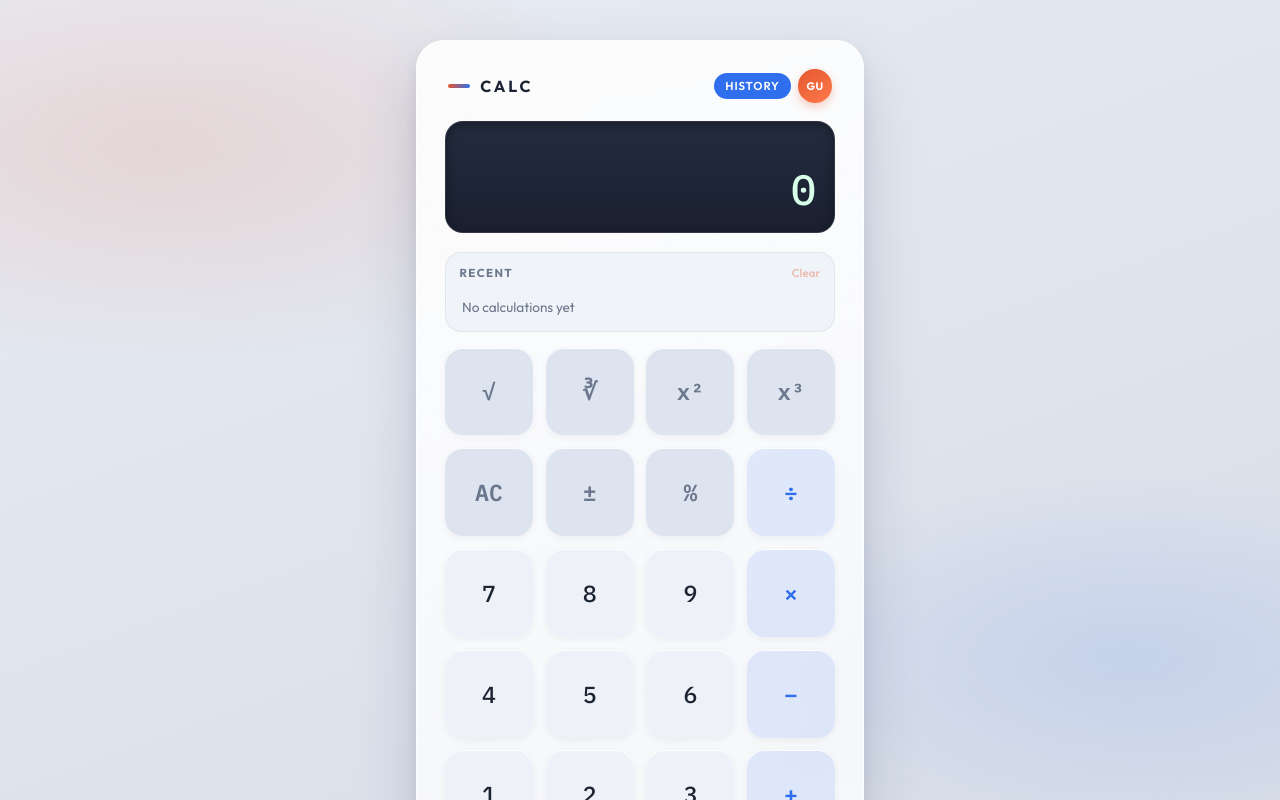
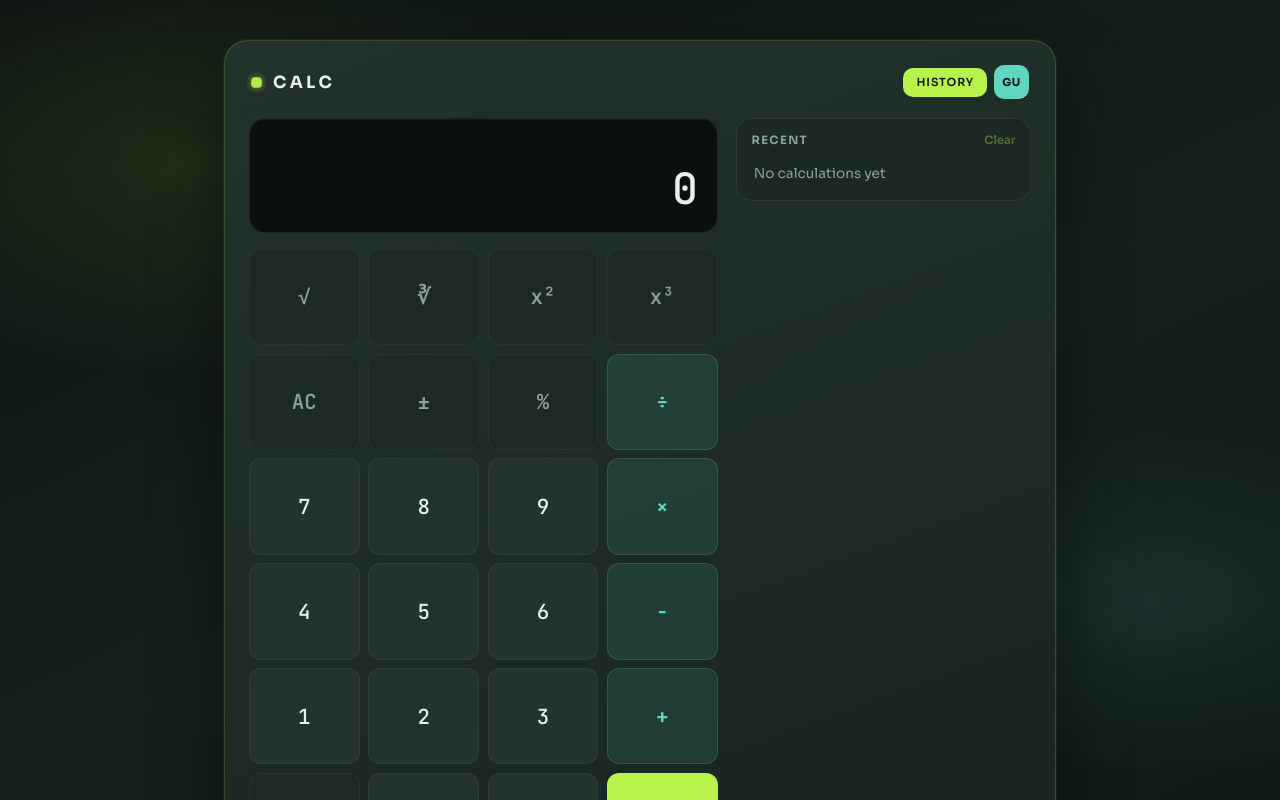
Before and after one commit to aimetrics88testing/Calculator_repo, a React (Vite) app: page / in a window 1280 px wide. Shown: the top 800 px of the page. Built offline with nearby package versions, Linux system fonts and the light colour scheme.

Commit message:
Restyle calculator with dark lime theme and side panel layout.
Co-authored-by: Cursor <cursoragent@cursor.com>

```diff
--- a/index.html
+++ b/index.html
@@ -7,7 +7,7 @@
     <link rel="preconnect" href="https://fonts.googleapis.com" />
     <link rel="preconnect" href="https://fonts.gstatic.com" crossorigin />
     <link
-      href="https://fonts.googleapis.com/css2?family=IBM+Plex+Mono:wght@400;500;600&family=Outfit:wght@400;500;600;700&display=swap"
+      href="https://fonts.googleapis.com/css2?family=JetBrains+Mono:wght@400;500;600;700&family=Sora:wght@400;500;600;700&display=swap"
       rel="stylesheet"
     />
     <title>Calculator</title>
--- a/src/App.css
+++ b/src/App.css
@@ -6,14 +6,15 @@
 }
 
 .calculator {
-  width: min(100%, 26rem);
-  padding: 1.5rem;
+  width: min(100%, 34rem);
+  display: grid;
+  gap: 1rem;
+  padding: 1.35rem;
   border-radius: var(--radius);
   background:
-    linear-gradient(165deg, rgba(255, 255, 255, 0.88) 0%, var(--shell) 100%);
-  border: 1px solid rgba(255, 255, 255, 0.7);
+    linear-gradient(160deg, rgba(36, 51, 45, 0.95) 0%, var(--shell) 100%);
+  border: 1px solid var(--shell-edge);
   box-shadow: var(--shadow);
-  backdrop-filter: blur(18px);
   animation: rise-in 0.55s cubic-bezier(0.22, 1, 0.36, 1) both;
 }
 
@@ -21,36 +22,25 @@
   display: flex;
   align-items: center;
   gap: 0.65rem;
-  margin-bottom: 1.15rem;
-  padding-inline: 0.2rem;
+  padding-inline: 0.15rem;
+  grid-column: 1 / -1;
 }
 
 .calculator__mark {
-  width: 1.35rem;
-  height: 0.28rem;
-  border-radius: 999px;
-  background: linear-gradient(90deg, var(--accent), var(--operator));
-  animation: slide-mark 2.8s ease-in-out infinite;
+  width: 0.7rem;
+  height: 0.7rem;
+  border-radius: 4px;
+  background: var(--accent);
+  box-shadow: 0 0 0 4px rgba(184, 242, 74, 0.12);
+  animation: pulse-mark 2.6s ease-in-out infinite;
 }
 
 .calculator__title {
-  font-size: 1rem;
-  font-weight: 650;
-  letter-spacing: 0.18em;
+  font-size: 1.05rem;
+  font-weight: 700;
+  letter-spacing: 0.2em;
   text-transform: uppercase;
   color: var(--ink);
-}
-
-.history-toggle {
-  padding: 0.35rem 0.7rem;
-  border-radius: 999px;
-  font-size: 0.72rem;
-  font-weight: 600;
-  letter-spacing: 0.08em;
-  text-transform: uppercase;
-  color: var(--ink-muted);
-  background: var(--key-func);
-  transition: background 0.15s ease, color 0.15s ease;
 }
 
 .calculator__actions {
@@ -60,34 +50,48 @@
   gap: 0.45rem;
 }
 
+.history-toggle {
+  padding: 0.4rem 0.75rem;
+  border-radius: 10px;
+  font-size: 0.7rem;
+  font-weight: 600;
+  letter-spacing: 0.08em;
+  text-transform: uppercase;
+  color: var(--ink-muted);
+  background: var(--key-func);
+  border: 1px solid rgba(231, 242, 236, 0.06);
+  transition: background 0.15s ease, color 0.15s ease, border-color 0.15s ease;
+}
+
 .history-toggle:hover {
   color: var(--ink);
-  background: #d2dae8;
+  background: var(--key);
 }
 
 .history-toggle--active {
-  color: #fff;
-  background: var(--operator);
+  color: #101910;
+  background: var(--accent);
+  border-color: transparent;
 }
 
 .profile-button {
-  width: 2.1rem;
-  height: 2.1rem;
-  border-radius: 50%;
+  width: 2.15rem;
+  height: 2.15rem;
+  border-radius: 10px;
   display: grid;
   place-items: center;
-  background: linear-gradient(145deg, var(--accent), #ff7a4d);
-  box-shadow: 0 4px 10px rgba(228, 87, 46, 0.28);
-  transition: transform 0.12s ease, box-shadow 0.15s ease;
+  background: var(--operator);
+  color: #0c1210;
+  transition: transform 0.12s ease, background 0.15s ease;
 }
 
 .profile-button:hover {
+  background: var(--operator-hover);
   transform: translateY(-1px);
-  box-shadow: 0 6px 14px rgba(228, 87, 46, 0.34);
 }
 
 .profile-button--active {
-  outline: 2px solid var(--operator);
+  outline: 2px solid var(--accent);
   outline-offset: 2px;
 }
 
@@ -95,15 +99,68 @@
   font-size: 0.68rem;
   font-weight: 700;
   letter-spacing: 0.04em;
-  color: #fff;
 }
 
-.profile {
-  margin-bottom: 1rem;
-  padding: 0.9rem 0.95rem;
+.calculator__main {
+  display: grid;
+  gap: 1rem;
+}
+
+.calculator__side {
+  display: grid;
+  gap: 1rem;
+  align-content: start;
+}
+
+.display {
+  min-height: 6.25rem;
+  padding: 1.15rem 1.25rem;
   border-radius: 16px;
-  background: rgba(238, 242, 248, 0.85);
-  border: 1px solid rgba(40, 55, 90, 0.08);
+  background: var(--display);
+  border: 1px solid rgba(184, 242, 74, 0.1);
+  box-shadow: inset 0 1px 0 rgba(255, 255, 255, 0.04);
+  text-align: right;
+  overflow: hidden;
+  color: var(--display-ink);
+}
+
+.display__expression {
+  min-height: 1.25rem;
+  margin-bottom: 0.4rem;
+  font-family: var(--font-display);
+  font-size: 0.8rem;
+  font-weight: 400;
+  color: var(--display-muted);
+  white-space: nowrap;
+  overflow: hidden;
+  text-overflow: ellipsis;
+}
+
+.display__value {
+  font-family: var(--font-display);
+  font-size: clamp(1.9rem, 7vw, 2.7rem);
+  font-weight: 500;
+  line-height: 1.15;
+  letter-spacing: -0.03em;
+  word-break: break-all;
+  transition: font-size 0.2s ease;
+}
+
+.display__value--compact {
+  font-size: clamp(1.35rem, 5.5vw, 1.85rem);
+}
+
+.display__value--error {
+  color: var(--danger);
+  font-size: clamp(1.6rem, 6vw, 2.2rem);
+}
+
+.profile,
+.history {
+  padding: 0.9rem;
+  border-radius: 16px;
+  background: var(--panel);
+  border: 1px solid rgba(231, 242, 236, 0.08);
   animation: rise-in 0.35s cubic-bezier(0.22, 1, 0.36, 1) both;
 }
 
@@ -115,15 +172,15 @@
 }
 
 .profile__avatar {
-  width: 2.6rem;
-  height: 2.6rem;
-  border-radius: 50%;
+  width: 2.55rem;
+  height: 2.55rem;
+  border-radius: 10px;
   display: grid;
   place-items: center;
-  font-size: 0.8rem;
+  font-size: 0.78rem;
   font-weight: 700;
-  color: #fff;
-  background: linear-gradient(145deg, var(--accent), #ff7a4d);
+  color: #0c1210;
+  background: var(--accent);
 }
 
 .profile__name {
@@ -140,17 +197,17 @@
 .profile__stats {
   display: grid;
   grid-template-columns: 1fr 1fr;
-  gap: 0.55rem;
+  gap: 0.5rem;
 }
 
 .profile__stat {
   padding: 0.55rem 0.65rem;
   border-radius: 12px;
-  background: rgba(255, 255, 255, 0.7);
+  background: rgba(10, 16, 14, 0.45);
 }
 
 .profile__stat dt {
-  font-size: 0.68rem;
+  font-size: 0.66rem;
   font-weight: 650;
   letter-spacing: 0.08em;
   text-transform: uppercase;
@@ -163,15 +220,6 @@
   font-size: 1.05rem;
   font-weight: 500;
   color: var(--ink);
-}
-
-.history {
-  margin-bottom: 1rem;
-  padding: 0.75rem 0.85rem;
-  border-radius: 16px;
-  background: rgba(238, 242, 248, 0.85);
-  border: 1px solid rgba(40, 55, 90, 0.08);
-  animation: rise-in 0.35s cubic-bezier(0.22, 1, 0.36, 1) both;
 }
 
 .history__header {
@@ -213,7 +261,7 @@
 
 .history__list {
   list-style: none;
-  max-height: 8.5rem;
+  max-height: 11rem;
   overflow-y: auto;
   display: grid;
   gap: 0.35rem;
@@ -227,12 +275,12 @@
   padding: 0.55rem 0.65rem;
   border-radius: 12px;
   text-align: right;
-  background: rgba(255, 255, 255, 0.7);
+  background: rgba(10, 16, 14, 0.45);
   transition: background 0.15s ease, transform 0.12s ease;
 }
 
 .history__item:hover {
-  background: #fff;
+  background: rgba(184, 242, 74, 0.1);
   transform: translateY(-1px);
 }
 
@@ -249,78 +297,31 @@
   font-family: var(--font-display);
   font-size: 1rem;
   font-weight: 500;
-  color: var(--ink);
-}
-
-.display {
-  min-height: 6rem;
-  margin-bottom: 1.15rem;
-  padding: 1.1rem 1.2rem;
-  border-radius: 18px;
-  background:
-    linear-gradient(180deg, #232b3d 0%, var(--display) 100%);
-  border: 1px solid rgba(255, 255, 255, 0.08);
-  box-shadow: inset 0 2px 10px rgba(0, 0, 0, 0.35);
-  text-align: right;
-  overflow: hidden;
-  color: var(--display-ink);
-}
-
-.display__expression {
-  min-height: 1.25rem;
-  margin-bottom: 0.4rem;
-  font-family: var(--font-display);
-  font-size: 0.82rem;
-  font-weight: 400;
-  color: var(--display-muted);
-  white-space: nowrap;
-  overflow: hidden;
-  text-overflow: ellipsis;
-}
-
-.display__value {
-  font-family: var(--font-display);
-  font-size: clamp(1.9rem, 8vw, 2.65rem);
-  font-weight: 500;
-  line-height: 1.15;
-  letter-spacing: -0.03em;
-  word-break: break-all;
-  transition: font-size 0.2s ease;
-}
-
-.display__value--compact {
-  font-size: clamp(1.35rem, 6vw, 1.85rem);
-}
-
-.display__value--error {
-  color: #ff8d98;
-  font-size: clamp(1.6rem, 7vw, 2.2rem);
+  color: var(--accent);
 }
 
 .keypad {
   display: grid;
   grid-template-columns: repeat(4, 1fr);
-  gap: 0.7rem;
+  gap: 0.55rem;
 }
 
 .key {
-  aspect-ratio: 1;
-  min-height: 3.6rem;
+  min-height: 3.35rem;
+  aspect-ratio: 1.15 / 1;
   display: grid;
   place-items: center;
-  border-radius: 18px;
+  border-radius: 12px;
   font-family: var(--font-display);
-  font-size: 1.3rem;
+  font-size: 1.2rem;
   font-weight: 500;
   background: var(--key);
   color: var(--ink);
-  box-shadow:
-    inset 0 1px 0 rgba(255, 255, 255, 0.9),
-    0 2px 6px rgba(40, 55, 90, 0.06);
+  border: 1px solid rgba(231, 242, 236, 0.05);
   transition:
     background 0.15s ease,
     transform 0.12s ease,
-    box-shadow 0.15s ease,
+    border-color 0.15s ease,
     color 0.15s ease;
   user-select: none;
   -webkit-tap-highlight-color: transparent;
@@ -333,44 +334,44 @@
 
 .key:active {
   background: var(--key-pressed);
-  transform: translateY(1px) scale(0.97);
-  box-shadow: inset 0 2px 6px rgba(40, 55, 90, 0.12);
+  transform: translateY(1px) scale(0.98);
 }
 
 .key--func {
   background: var(--key-func);
   color: var(--ink-muted);
-  font-size: 1.05rem;
+  font-size: 0.98rem;
   font-weight: 600;
 }
 
 .key--func:hover {
-  background: #d2dae8;
   color: var(--ink);
+  background: var(--key);
 }
 
 .key--op {
-  background: rgba(47, 111, 237, 0.12);
+  background: rgba(95, 214, 192, 0.12);
   color: var(--operator);
+  border-color: rgba(95, 214, 192, 0.18);
   font-weight: 600;
 }
 
 .key--op:hover {
-  background: rgba(47, 111, 237, 0.2);
+  background: rgba(95, 214, 192, 0.2);
   color: var(--operator-hover);
 }
 
 .key--op.key--active {
   background: var(--operator);
-  color: #fff;
-  box-shadow: 0 6px 16px rgba(47, 111, 237, 0.28);
+  color: #0c1210;
+  border-color: transparent;
 }
 
 .key--eq {
   background: var(--accent);
-  color: #fff;
-  font-weight: 650;
-  box-shadow: 0 8px 18px rgba(228, 87, 46, 0.28);
+  color: #101910;
+  font-weight: 700;
+  border-color: transparent;
 }
 
 .key--eq:hover {
@@ -379,7 +380,6 @@
 
 .key--eq:active {
   background: var(--accent-pressed);
-  box-shadow: 0 3px 8px rgba(228, 87, 46, 0.22);
 }
 
 @keyframes rise-in {
@@ -393,32 +393,32 @@
   }
 }
 
-@keyframes slide-mark {
+@keyframes pulse-mark {
   0%,
   100% {
-    transform: scaleX(1);
+    transform: scale(1);
     opacity: 1;
   }
   50% {
-    transform: scaleX(0.72);
-    opacity: 0.75;
+    transform: scale(0.86);
+    opacity: 0.7;
   }
 }
 
-@media (max-width: 380px) {
+@media (max-width: 420px) {
   .calculator {
-    padding: 1.1rem;
-    border-radius: 22px;
+    padding: 1rem;
+    border-radius: 18px;
   }
 
   .keypad {
-    gap: 0.55rem;
+    gap: 0.45rem;
   }
 
   .key {
-    min-height: 3.15rem;
-    border-radius: 14px;
-    font-size: 1.15rem;
+    min-height: 3rem;
+    border-radius: 10px;
+    font-size: 1.05rem;
   }
 
   .display {
@@ -427,26 +427,40 @@
   }
 }
 
-@media (min-width: 640px) {
+@media (min-width: 820px) {
   .calculator {
-    width: min(100%, 28rem);
-    padding: 1.75rem;
+    width: min(100%, 52rem);
+    grid-template-columns: minmax(0, 1.35fr) minmax(14rem, 0.85fr);
+    padding: 1.5rem;
+    gap: 1.15rem;
   }
 
-  .keypad {
-    gap: 0.8rem;
+  .calculator__main {
+    grid-column: 1;
+  }
+
+  .calculator__side {
+    grid-column: 2;
+    grid-row: 2;
+    min-height: 100%;
+  }
+
+  .history__list {
+    max-height: 22rem;
   }
 
   .key {
-    min-height: 4.1rem;
-    font-size: 1.45rem;
+    min-height: 3.75rem;
+    font-size: 1.3rem;
   }
 }
 
 @media (prefers-reduced-motion: reduce) {
   .calculator,
   .calculator__mark,
-  .key {
+  .key,
+  .profile,
+  .history {
     animation: none;
     transition: none;
   }
--- a/src/App.jsx
+++ b/src/App.jsx
@@ -396,11 +396,29 @@ export default function App() {
           </div>
         </header>
 
+        <div className="calculator__main">
           <div className="display" aria-live="polite">
             <p className="display__expression">{expression || '\u00A0'}</p>
             <p className={displayClass}>{formatDisplay(display)}</p>
           </div>
 
+          <div className="keypad" role="group" aria-label="Keypad">
+            {buttons.map(({ label, type, aria }) => (
+              <button
+                key={label}
+                type="button"
+                className={`key key--${type}${operator === label && !overwrite ? ' key--active' : ''}`}
+                onClick={() => handlePress(label)}
+                aria-label={aria || label}
+              >
+                {label}
+              </button>
+            ))}
+          </div>
+        </div>
+
+        {(showProfile || showHistory) && (
+          <aside className="calculator__side">
             {showProfile && (
               <section className="profile" id="calc-profile" aria-label="User profile">
                 <div className="profile__identity">
@@ -460,20 +478,8 @@ export default function App() {
                 )}
               </section>
             )}
-
-        <div className="keypad" role="group" aria-label="Keypad">
-          {buttons.map(({ label, type, aria }) => (
-            <button
-              key={label}
-              type="button"
-              className={`key key--${type}${operator === label && !overwrite ? ' key--active' : ''}`}
-              onClick={() => handlePress(label)}
-              aria-label={aria || label}
-            >
-              {label}
-            </button>
-          ))}
-        </div>
+          </aside>
+        )}
       </section>
     </main>
   )
--- a/src/index.css
+++ b/src/index.css
@@ -7,28 +7,30 @@
 }
 
 :root {
-  --bg-deep: #d7dde8;
-  --bg-mid: #e8ecf3;
-  --ink: #1c2433;
-  --ink-muted: #6b778c;
-  --accent: #e4572e;
-  --accent-hover: #f06a42;
-  --accent-pressed: #c94620;
-  --danger: #c23b4a;
-  --operator: #2f6fed;
-  --operator-hover: #4a84f5;
-  --key: #eef2f8;
-  --key-hover: #e2e8f2;
-  --key-pressed: #d5dce8;
-  --key-func: #dde4ef;
-  --shell: rgba(255, 255, 255, 0.72);
-  --display: #1a2030;
-  --display-ink: #d8ffe8;
-  --display-muted: #7fa892;
-  --shadow: 0 28px 60px rgba(40, 55, 90, 0.18), 0 8px 18px rgba(40, 55, 90, 0.08);
-  --radius: 28px;
-  --font-ui: 'Outfit', system-ui, sans-serif;
-  --font-display: 'IBM Plex Mono', ui-monospace, monospace;
+  --bg-deep: #0c1210;
+  --bg-mid: #15201c;
+  --ink: #e7f2ec;
+  --ink-muted: #8aa397;
+  --accent: #b8f24a;
+  --accent-hover: #c9ff63;
+  --accent-pressed: #9ad632;
+  --danger: #ff6b7a;
+  --operator: #5fd6c0;
+  --operator-hover: #7eecd8;
+  --key: #24332d;
+  --key-hover: #2f4239;
+  --key-pressed: #1a2621;
+  --key-func: #1c2924;
+  --shell: #18241f;
+  --shell-edge: rgba(184, 242, 74, 0.18);
+  --display: #0a100e;
+  --display-ink: #e7f2ec;
+  --display-muted: #6f857a;
+  --panel: rgba(28, 41, 36, 0.92);
+  --shadow: 0 30px 70px rgba(0, 0, 0, 0.45), 0 0 0 1px rgba(184, 242, 74, 0.08);
+  --radius: 24px;
+  --font-ui: 'Sora', system-ui, sans-serif;
+  --font-display: 'JetBrains Mono', ui-monospace, monospace;
 }
 
 html,
@@ -41,9 +43,9 @@ body {
   font-family: var(--font-ui);
   color: var(--ink);
   background:
-    radial-gradient(ellipse 70% 50% at 12% 18%, rgba(228, 87, 46, 0.14), transparent 55%),
-    radial-gradient(ellipse 60% 45% at 88% 82%, rgba(47, 111, 237, 0.12), transparent 50%),
-    linear-gradient(160deg, var(--bg-mid) 0%, var(--bg-deep) 100%);
+    radial-gradient(ellipse 55% 45% at 15% 20%, rgba(184, 242, 74, 0.1), transparent 60%),
+    radial-gradient(ellipse 50% 40% at 90% 75%, rgba(95, 214, 192, 0.1), transparent 55%),
+    linear-gradient(155deg, var(--bg-deep) 0%, var(--bg-mid) 55%, #101916 100%);
   background-attachment: fixed;
   -webkit-font-smoothing: antialiased;
   -moz-osx-font-smoothing: grayscale;
```
Lines whose indentation alone changed are shown as unchanged.
